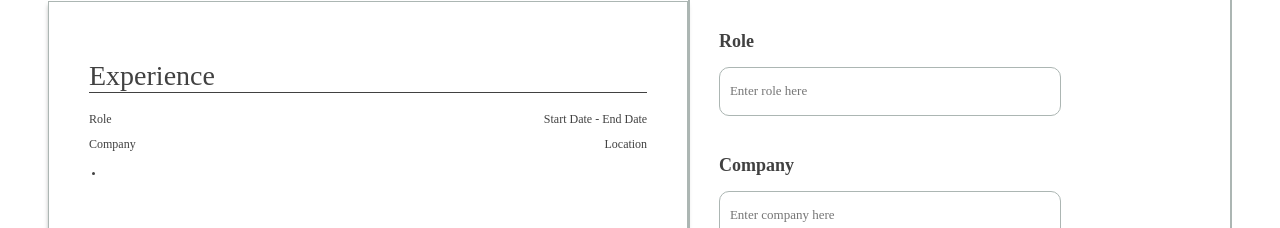
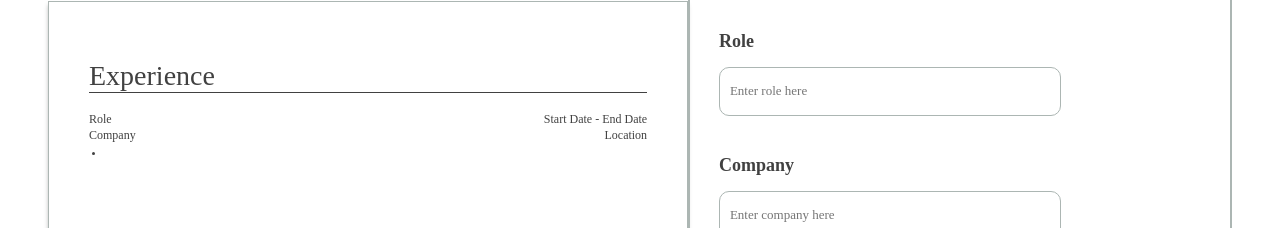
Before and after one commit to dorothyle/resume-generator, a React (Vite) app: page / in a window 1280 px wide. Shown: the part 101-329 px from the top of the page. Built offline with nearby package versions, Linux system fonts and the light colour scheme; some icons are missing; a web font is replaced by a local one.

Commit message:
adjust preview styling

```diff
--- a/src/Preview.module.css
+++ b/src/Preview.module.css
@@ -22,6 +22,8 @@
 .preview p {
   display: flex;
   height: 0.8125rem;
+  margin-top: 0px;
+  margin-bottom: 3px;
   justify-content: space-between;
   color: var(--Text-Color, #414141);
   text-align: right;
@@ -40,4 +42,5 @@
 
 .preview ul {
   padding-left: 1em;
+  margin-top: 5px;
 }
```
Also changed, not shown: src/Preview.jsx (indentation only).
